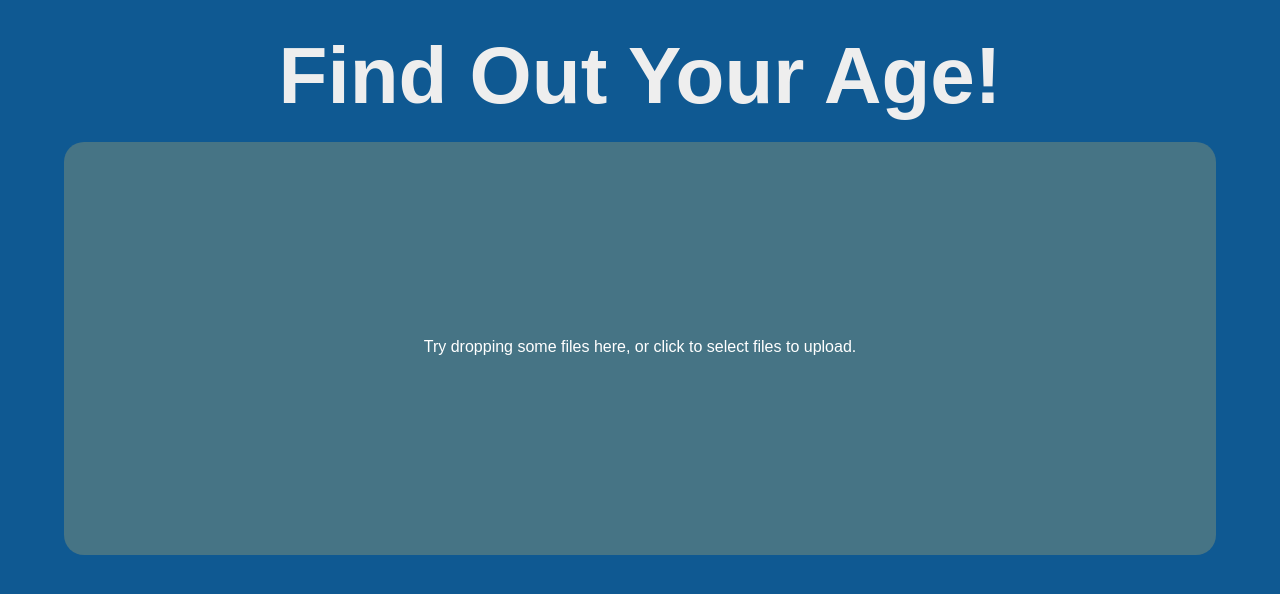
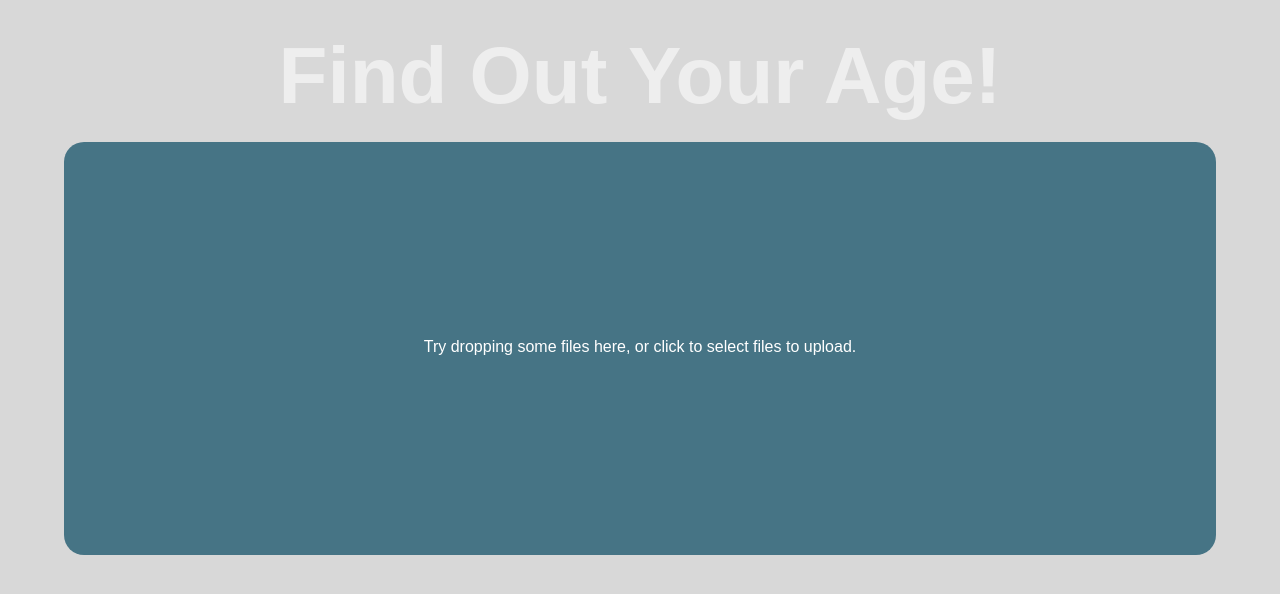
Before and after one commit to NazoxD/how-old, a React (Create React App) app: page / in a window 1280 px wide. Shown: the top 594 px of the page. Built offline with nearby package versions, Linux system fonts and the light colour scheme; the HTML template or start-up script is replaced by a standard one.

Commit message:
Update index.css

```diff
--- a/src/index.css
+++ b/src/index.css
@@ -2,5 +2,5 @@ body {
   margin: 0;
   padding: 0;
   font-family: Arial,sans-serif;
-  background-color: #0f5992;
+  background-color: #D8D8D8;
 }
```
